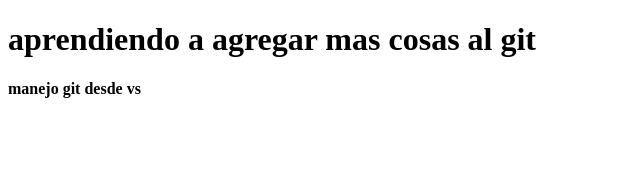
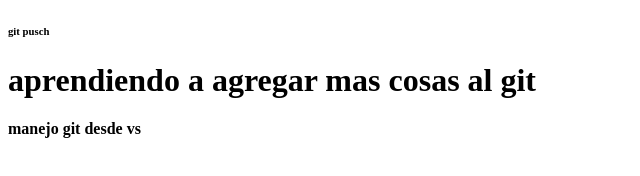
Before and after one commit to Julian-Brodsky/Pre-entrega-2, a plain HTML site: page index.html in a window 1280 px wide. Shown: the whole page, without its empty margins (0-640 px from the left). Drawn offline with Linux system fonts and the light colour scheme.

Commit message:
hago ggit push

```diff
--- a/index.html
+++ b/index.html
@@ -10,6 +10,8 @@ en la + buscamos la terminal bash -->
     <title>Document</title>
 </head>
 <body>
+
+    <h6> git pusch</h6>
     <!-- par crear un repositrio en git tenemos que tirar un comando -->
     <!--  git init -->
     <!-- si me quiero asegurar que funciono voy a la carpeta en este caso la de la clase 10 y busco la parte de elemntos ocultos y tiene que aparecer la de la git -->
```
